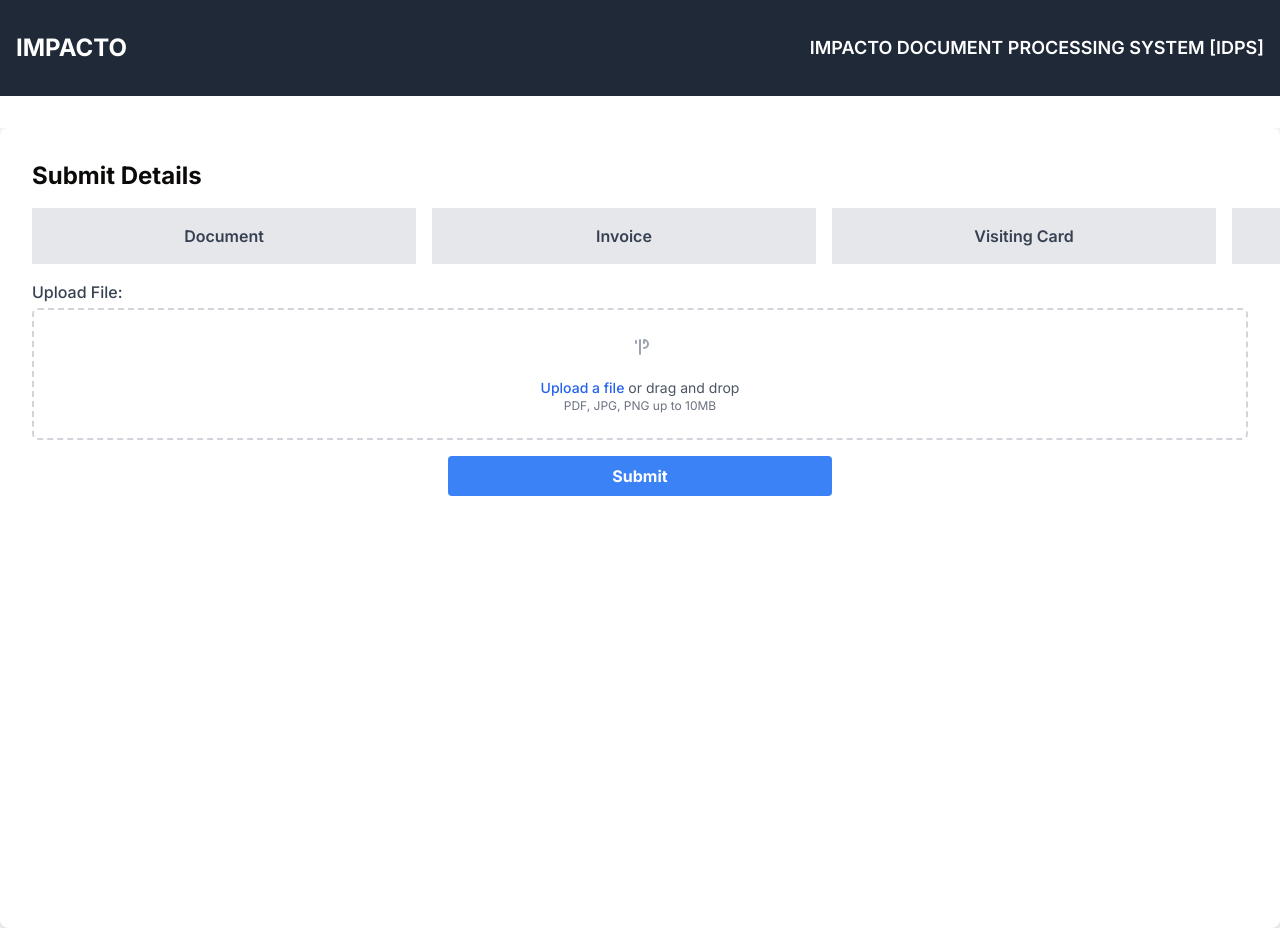
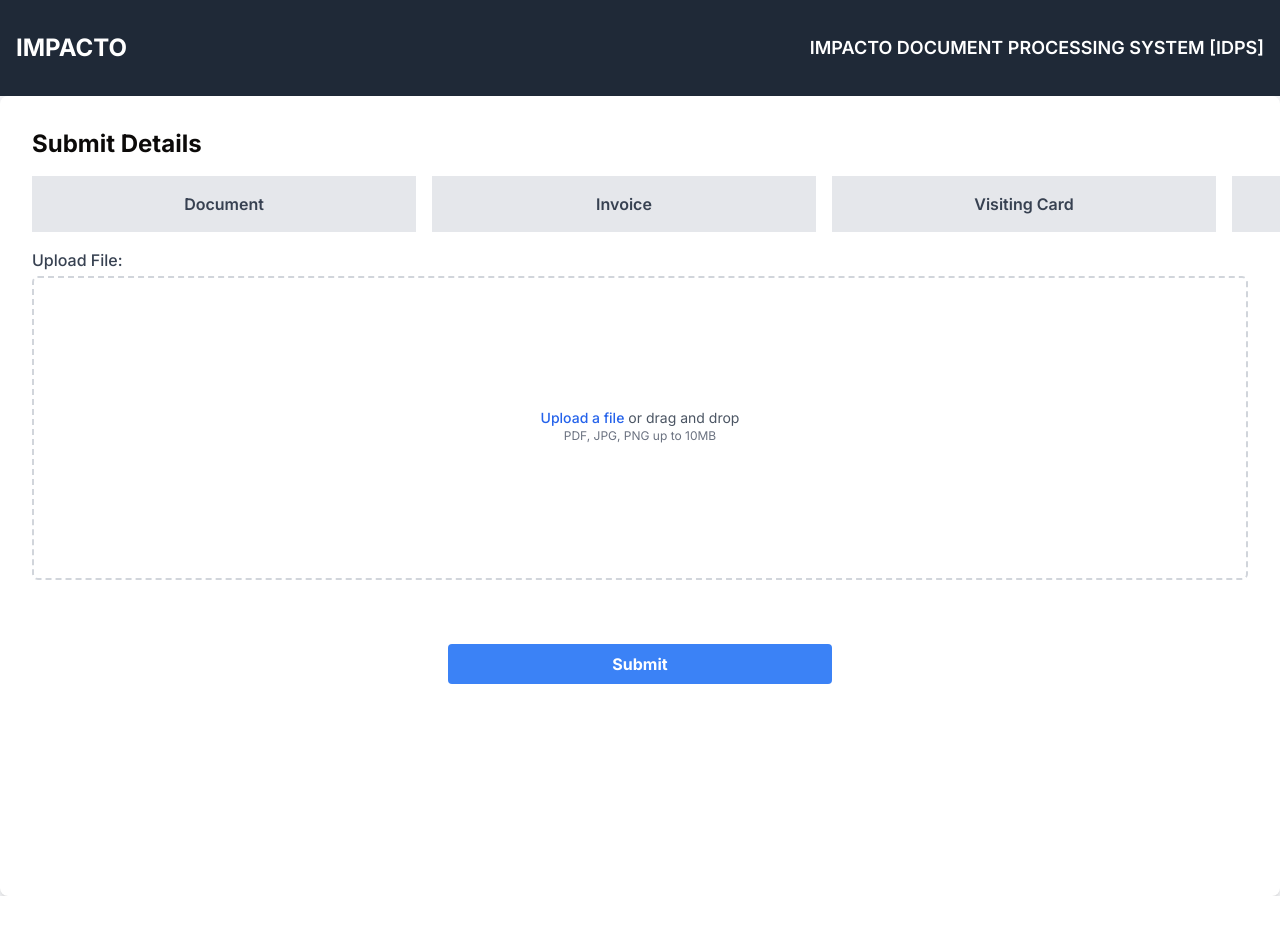
Before and after one commit to shivamsirma123/python-project-impacto-mine, a Next.js app: page /submit-details in a window 1280 px wide. Shown: the top 928 px of the page. After the commit the page ends 896 px from the top, so only its background shows below. Built offline with nearby package versions, Linux system fonts and the light colour scheme.

Commit message:
ui-fixes

```diff
--- a/src/app/page.js
+++ b/src/app/page.js
@@ -68,11 +68,7 @@ export default function Home() {
     { id: 1, name: "Document 1", url: "https://example.com/document1.pdf" },
     { id: 2, name: "Document 2", url: "https://example.com/document2.pdf" },
     { id: 3, name: "Document 3", url: "https://example.com/document3.pdf" },
-    {
-      id: 4,
-      name: "Document 4",
-      url: "https://www.clickdimensions.com/links/TestPDFfile.pdf",
-    },
+    { id: 4, name: "Document 4", url: "https://www.clickdimensions.com/links/TestPDFfile.pdf"},
     { id: 5, name: "Document 5", url: "https://example.com/document5.pdf" },
     { id: 6, name: "Document 6", url: "https://example.com/document6.pdf" },
     { id: 7, name: "Document 7", url: "https://example.com/document7.pdf" },
--- a/src/app/submit-details/page.js
+++ b/src/app/submit-details/page.js
@@ -44,7 +44,7 @@ export default function Submit() {
         </div>
         <div className="text-lg font-semibold">{`IMPACTO DOCUMENT PROCESSING SYSTEM [IDPS]`}</div>
       </div>
-      <div className=" mt-8 min-h-screen bg-gray-100">
+      <div className=" min-h-screen bg-gray-100">
         <Head>
           <title>Submit Details - IDPS</title>
         </Head>
@@ -253,21 +253,8 @@ export default function Submit() {
               </label>
               <div className="mt-1 flex justify-center px-6 pt-5 pb-6 border-2 border-gray-300 border-dashed rounded-md">
                 <div className="space-y-1 text-center">
-                  <div className="flex flex-col items-center justify-center">
-                    <svg
-                      className="mx-auto h-12 w-12 text-gray-400"
-                      stroke="currentColor"
-                      fill="none"
-                      viewBox="0 0 48 48"
-                      aria-hidden="true"
-                    >
-                      <path
-                        strokeLinecap="round"
-                        strokeLinejoin="round"
-                        strokeWidth={2}
-                        d="M20 13v-2m8 0v2m-4-3v14m4-14a4 4 0 0 1 0 8"
-                      />
-                    </svg>
+                  <div className="flex flex-col items-center h-64 justify-center">
+
                     <div className="flex text-sm text-gray-600">
                       <label
                         htmlFor="fileInput"
@@ -305,7 +292,7 @@ export default function Submit() {
           </form>
 
           <Link href="/">
-      <div>
+      <div className="py-12">
         <button
           type="submit"
           className="w-96 bg-blue-500 hover:bg-blue-600 text-white font-bold py-2 px-4 rounded focus:outline-none focus:shadow-outline block mx-auto"
```
